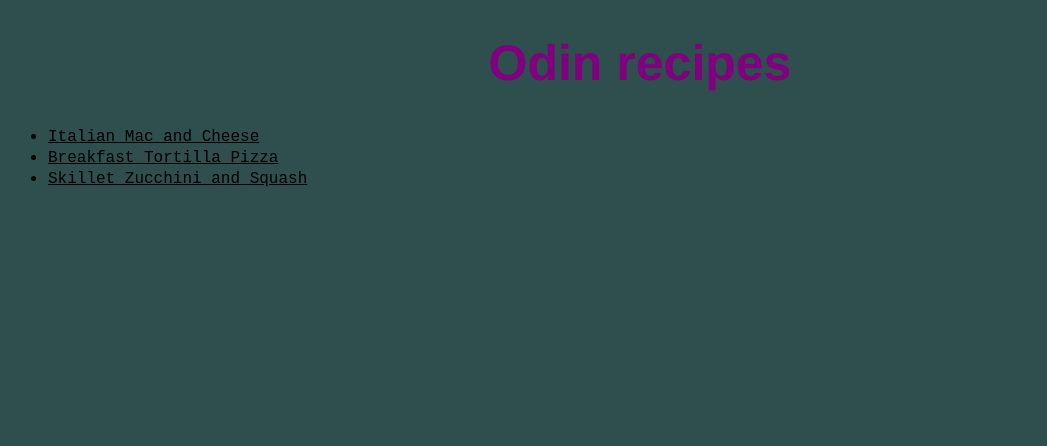
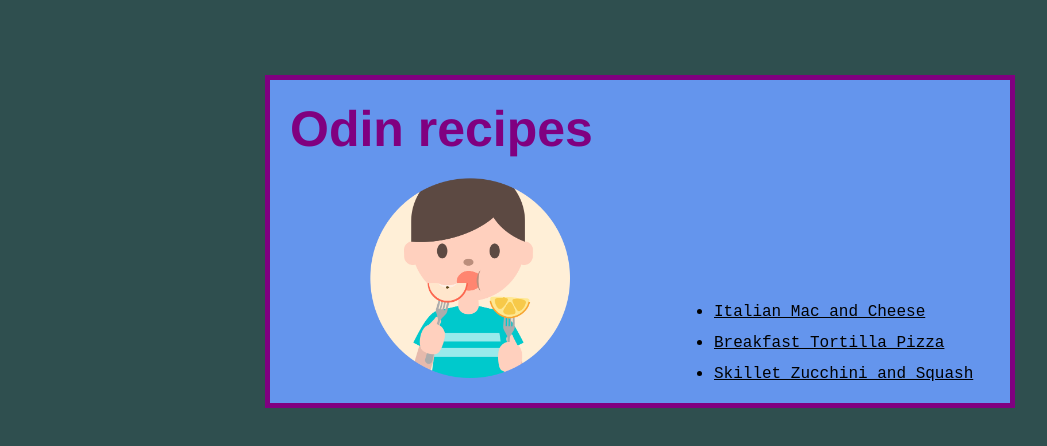
Before and after one commit to skorzany/odin-recipes, a plain HTML site: page index.html in a window 1280 px wide. Shown: the whole page, without its empty margins (0-1047 px from the left). Drawn offline with Linux system fonts and the light colour scheme.

Commit message:
Change the homepage look
Previous version of the main page was just a header and a plain,
unordered list. With new knowledge about the box model under my belt,
I gave it a new look by adding some classes to existing elements,
and provided a new logo for the site. I've also added some structure
to the project by organizing all files in separate directories.

Important note: as before, this is not anywhere close to razor-sharp,
eye-candy design. The purpose of those changes is to practice the new
skills and play around with different possibilities that arise.

```diff
--- a/index.html
+++ b/index.html
@@ -6,11 +6,14 @@
         <title>Odin recipes</title>
     </head>
     <body>
-        <h1>Odin recipes</h1>
-        <ul>
-            <li><a href="./recipes/mac-and-cheese.html">Italian Mac and Cheese</a></li>
-            <li><a href="./recipes/breakfast-tortilla-pizza.html">Breakfast Tortilla Pizza</a></li>
-            <li><a href="./recipes/zucchini-and-squash.html">Skillet Zucchini and Squash</a></li>
-        </ul>
+        <div class="content">
+            <h1>Odin recipes</h1>
+            <img class="logo" src="./img/logo.png" alt="Odin recipes logo" width="200" height="200">
+            <ul class="homepage-list">
+                <li><a href="./recipes/mac-and-cheese.html">Italian Mac and Cheese</a></li>
+                <li><a href="./recipes/breakfast-tortilla-pizza.html">Breakfast Tortilla Pizza</a></li>
+                <li><a href="./recipes/zucchini-and-squash.html">Skillet Zucchini and Squash</a></li>
+            </ul>
+        </div>
     </body>
 </html>
--- a/style.css
+++ b/style.css
@@ -1,3 +1,13 @@
+*,
+*::before,
+*::after {
+    box-sizing: border-box;
+}
+
+* {
+    margin: 0;
+}
+
 body {
     background-color: darkslategray;
 }
@@ -28,9 +38,31 @@ a {
 
 li {
     font-family: 'Trebuchet MS', 'Lucida Sans Unicode', 'Lucida Grande', 'Lucida Sans', Arial, sans-serif;
+    margin-top: 10px;
+}
+
+.content {
+    width: 750px;
+    margin: 75px auto;
+    background-color: cornflowerblue;
+    border: 5px solid purple;
 }
 
 .description {
     font-family: 'Times New Roman', Times, serif;
     font-size: 20px;
 }
+
+.homepage-list {
+    display: inline-block;
+    margin-bottom: 20px;
+}
+
+.logo {
+    margin: 0px 100px;
+}
+
+.content h1 {
+    padding: 20px;
+    text-align: left;
+}
```
Also changed, not shown: img/logo.png (added).
